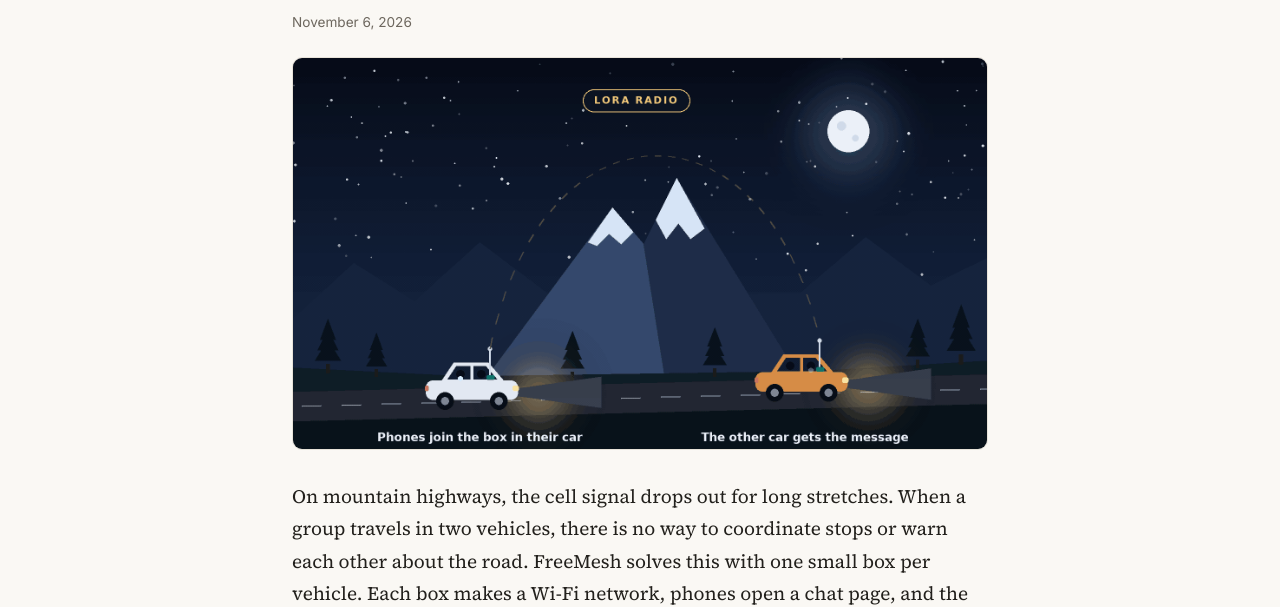
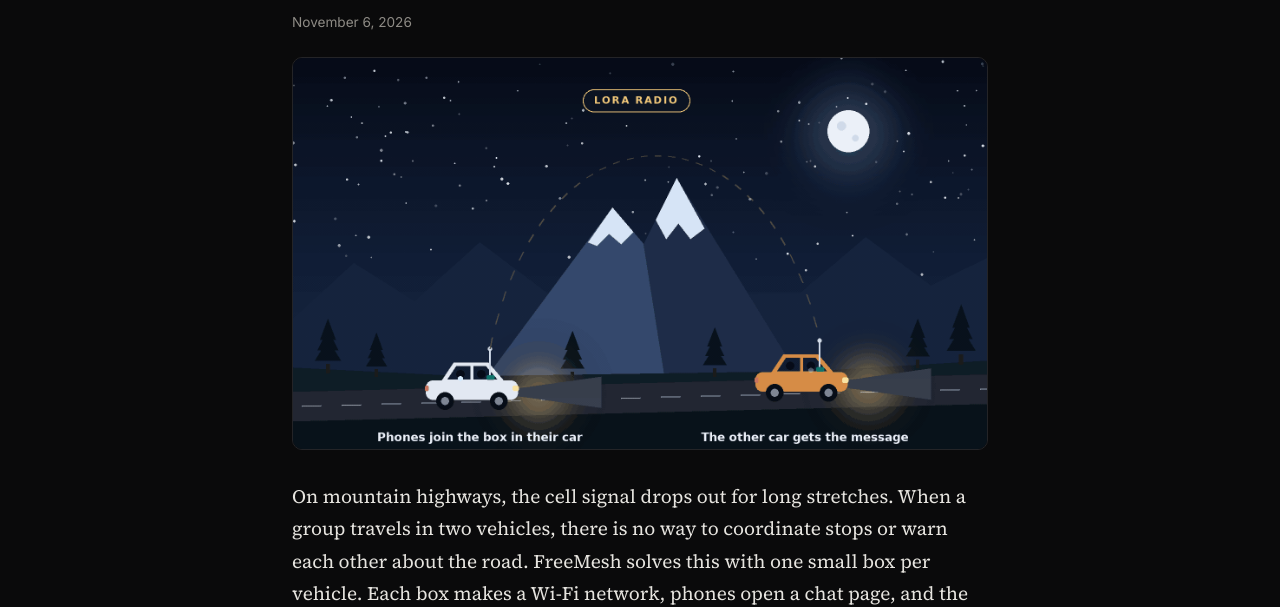
Before and after one commit to putu-studio/putu-studio.github.io, an Astro site: page /blog/why-we-need-a-lora-chat-box in a window 1280 px wide. Shown: the part 194-801 px from the top of the page. Built offline with nearby package versions, Linux system fonts and the light colour scheme; Astro itself is replaced by a stand-in of ours.

Commit message:
feat: black theme and AI pin concept drawing
Replace the green accent with shades of black and grey, dark for every visitor. Add a labeled concept drawing to the AI pin page and card.

```diff
--- a/src/content/projects/ai-pin.md
+++ b/src/content/projects/ai-pin.md
@@ -9,7 +9,9 @@ repo: https://github.com/putu-studio/AI_Pin
 hardware: https://github.com/putu-studio/AI_Pin/tree/main/hardware
 tags: [ESP32-S3 Sense, KiCad, PCB, TP4056, JLCPCB]
 started: 2026-08-01
-updated: 2026-10-15
+updated: 2026-11-17
+cover: /images/ai-pin/ai-pin-concept.png
+coverAlt: Concept drawing of the AI pin. A small dark device with a screen that shows a short answer, one round button, a microphone hole, a USB-C port and a clip. It is a drawing, not a photo of the real device.
 ---
 
 ## What it does
--- a/src/styles/global.css
+++ b/src/styles/global.css
@@ -1,25 +1,19 @@
-/* Calm and readable: warm paper colors, a book-style serif for reading,
-   a clean sans for headings, one muted accent. */
+/* Dark and quiet: shades of black on black, a book-style serif for reading,
+   a clean sans for headings, and a soft grey instead of a colour accent. */
 :root {
-  --bg: #faf8f4;
-  --surface: #ffffff;
-  --text: #22201c;
-  --muted: #6d675e;
-  --rule: #e8e3d9;
-  --accent: #2f6f62;          /* deep teal-green, like a PCB solder mask */
-  --accent-soft: #e6f0ec;
-  --code-bg: #f1ede5;
+  --bg: #0a0a0b;
+  --surface: #121214;
+  --text: #e6e4df;
+  --muted: #8e8b85;
+  --rule: #242427;
+  --accent: #bdbab3;          /* links and labels: light grey, no colour */
+  --accent-soft: #2a2a2e;
+  --code-bg: #17171a;
   --max: 740px;
   --font-body: 'Source Serif 4', Georgia, 'Times New Roman', serif;
   --font-ui: 'Inter', system-ui, -apple-system, 'Segoe UI', Roboto, sans-serif;
   --font-mono: 'JetBrains Mono', ui-monospace, Consolas, monospace;
-  color-scheme: light;
-}
-@media (prefers-color-scheme: dark) {
-  :root {
-    --bg: #1a1917; --surface: #22211e; --text: #ebe7df; --muted: #a39d92; --rule: #34322d;
-    --accent: #7cc4b2; --accent-soft: #24332f; --code-bg: #2a2925; color-scheme: dark;
-  }
+  color-scheme: dark;
 }
 
 *, *::before, *::after { box-sizing: border-box; }
```
Also changed, not shown: public/images/ai-pin/ai-pin-concept.png (added).
